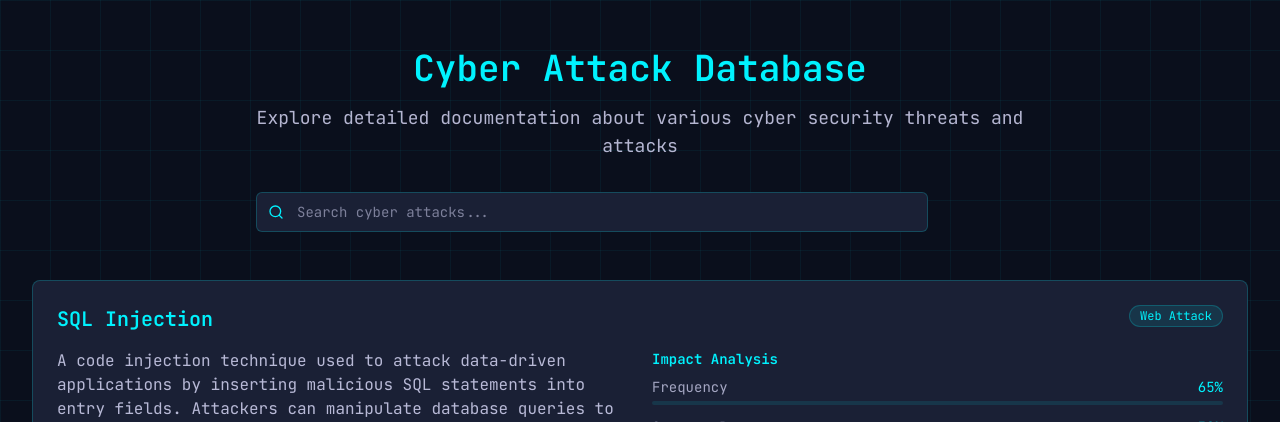
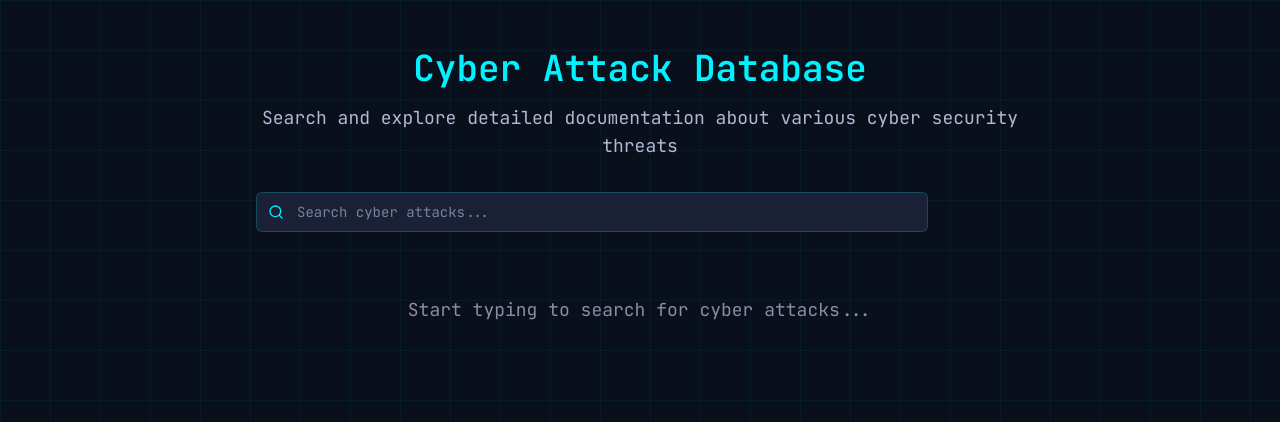
Before and after one commit to elhossam7/cyber-sentry-docu-search, a React (Vite) app: page / in a window 1280 px wide. Shown: the top 422 px of the page. Built offline with nearby package versions, Linux system fonts and the light colour scheme.

Commit message:
Remove content, keep search bar
Updated the home page to retain only the search bar. Implemented functionality to display the user's search query while they are searching.
[skip gpt_engineer]

```diff
--- a/src/pages/Index.tsx
+++ b/src/pages/Index.tsx
@@ -5,6 +5,7 @@ import { cyberAttacks } from "@/lib/data";
 
 const Index = () => {
   const [searchQuery, setSearchQuery] = useState("");
+  const [hasSearched, setHasSearched] = useState(false);
 
   const filteredAttacks = cyberAttacks.filter((attack) =>
     attack.name.toLowerCase().includes(searchQuery.toLowerCase()) ||
@@ -14,6 +15,13 @@ const Index = () => {
     attack.mitigation.toLowerCase().includes(searchQuery.toLowerCase())
   );
 
+  const handleSearch = (value: string) => {
+    setSearchQuery(value);
+    if (value.length > 0) {
+      setHasSearched(true);
+    }
+  };
+
   return (
     <div className="min-h-screen cyber-grid">
       <div className="container py-12">
@@ -22,21 +30,31 @@ const Index = () => {
             Cyber Attack Database
           </h1>
           <p className="text-lg text-cyber-text/80 mb-8">
-            Explore detailed documentation about various cyber security threats and attacks
+            Search and explore detailed documentation about various cyber security threats
           </p>
-          <SearchBar value={searchQuery} onChange={setSearchQuery} />
+          <SearchBar value={searchQuery} onChange={handleSearch} />
         </div>
 
+        {!hasSearched && searchQuery === "" ? (
+          <div className="text-center mt-16">
+            <p className="text-cyber-text/60 text-lg">
+              Start typing to search for cyber attacks...
+            </p>
+          </div>
+        ) : (
+          <>
+            {filteredAttacks.length > 0 ? (
               <div className="grid gap-8 max-w-7xl mx-auto">
                 {filteredAttacks.map((attack) => (
                   <AttackCard key={attack.id} attack={attack} />
                 ))}
               </div>
-
-        {filteredAttacks.length === 0 && (
+            ) : (
               <div className="text-center mt-12">
-            <p className="text-cyber-text/60">No attacks found matching your search criteria.</p>
+                <p className="text-cyber-text/60">No attacks found matching "{searchQuery}"</p>
               </div>
+            )}
+          </>
         )}
       </div>
     </div>
```
Lines whose indentation alone changed are shown as unchanged.
